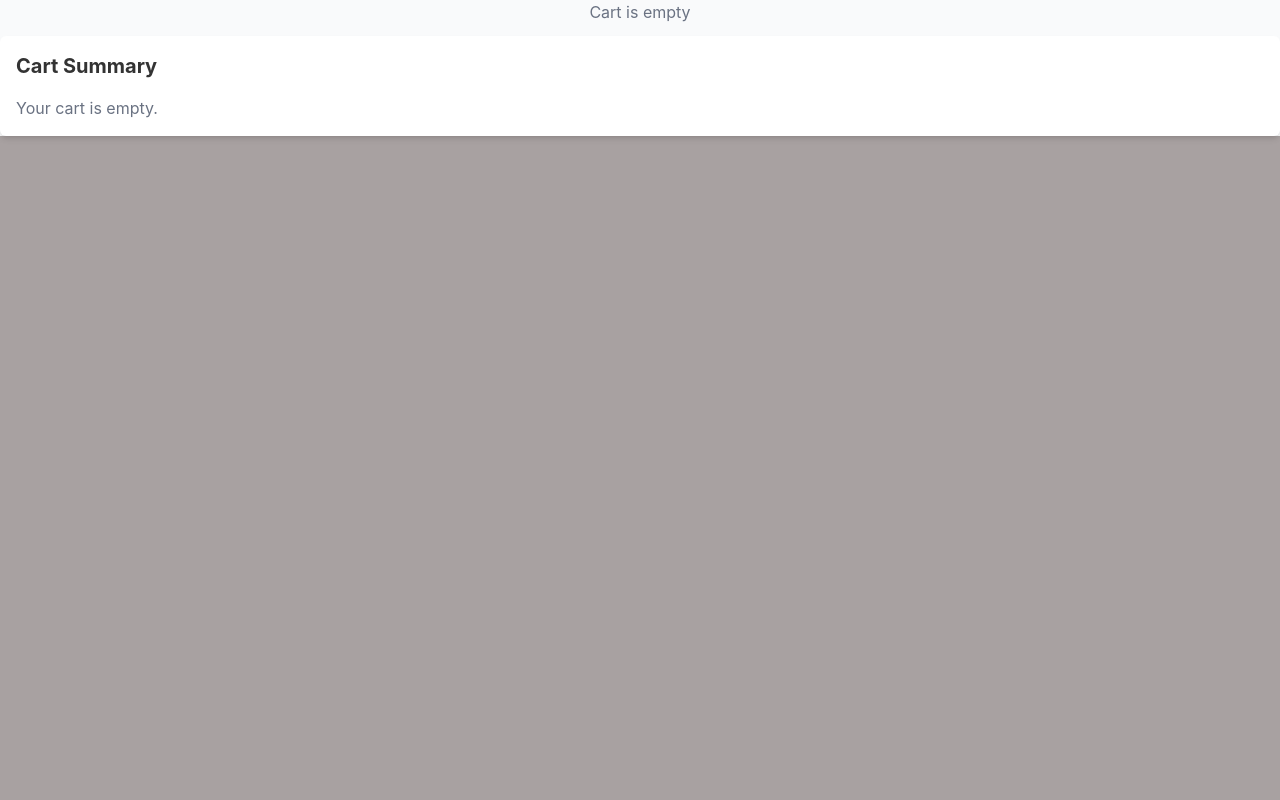
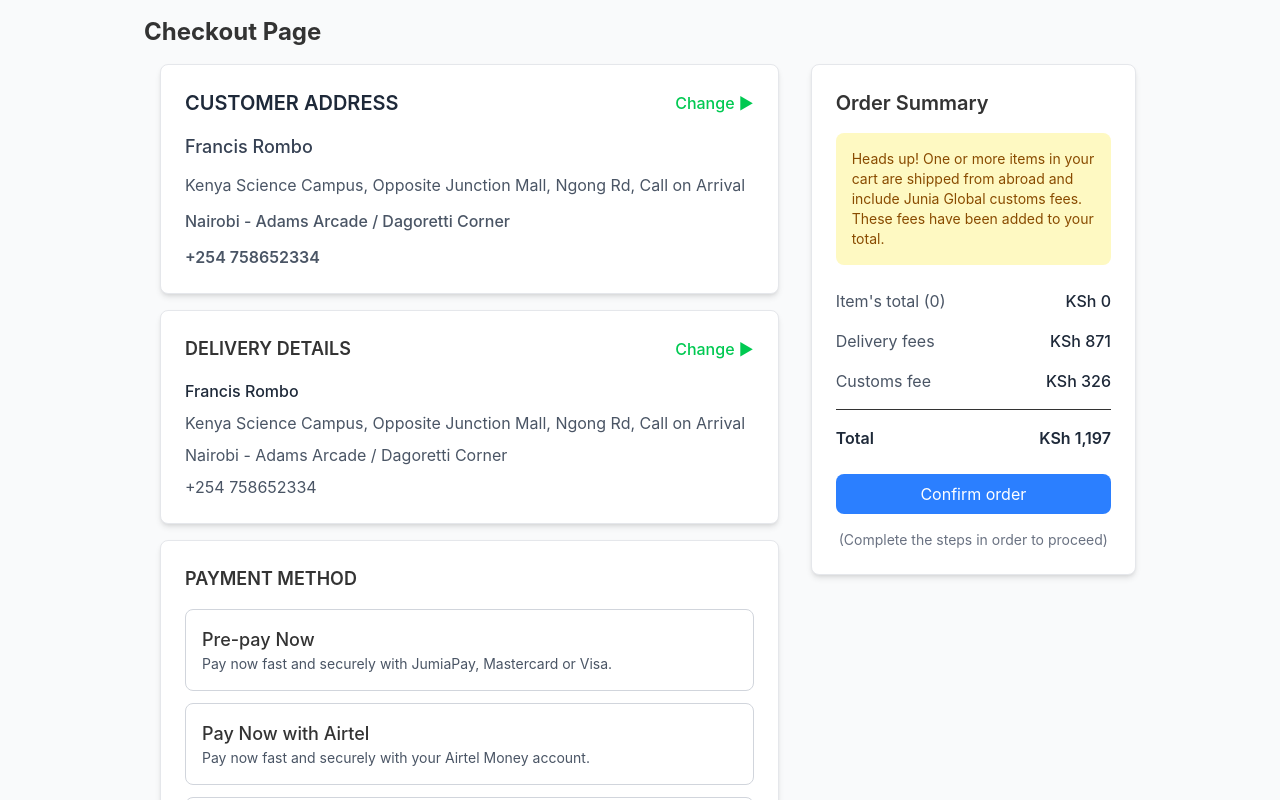
Before and after one commit to Fromb23/greensbay, a React (Vite) app in the folder frontend/: page /checkout/summary in a window 1280 px wide. Shown: the top 800 px of the page. Built offline with nearby package versions, Linux system fonts and the light colour scheme.

Commit message:
confirm order

```diff
--- a/frontend/src/components/CartSummary.jsx
+++ b/frontend/src/components/CartSummary.jsx
@@ -1,6 +1,8 @@
-import React from "react";
+import React, { use } from "react";
+import { useNavigate } from "react-router-dom";
 
 const CartSummary = ({ cartItems }) => {
+  const navigate = useNavigate();
   const totalPrice = cartItems.reduce(
     (sum, item) => sum + (Number(item.price) * item.quantity || 0),
     0
@@ -23,7 +25,8 @@ const CartSummary = ({ cartItems }) => {
           <p className="text-lg font-semibold">
             Subtotal: KSh {totalPrice.toLocaleString()}
           </p>
-          <button className="bg-orange-500 text-white px-4 py-2 rounded w-full mt-4">
+          <button className="cursor-pointer bg-orange-500 text-white px-4 py-2 rounded w-full mt-4"
+            onClick={() => navigate("/checkout/summary/")}>
             Checkout
           </button>
         </>
--- /dev/null
+++ b/frontend/src/components/CustomerAddress.jsx
@@ -0,0 +1,37 @@
+import React from "react";
+
+const CustomerAddress = () => {
+  return (
+    <div className="bg-white p-6 rounded-lg shadow-md border border-gray-200 w-full max-w-lg mx-auto md:max-w-2xl lg:max-w-3xl">
+      {/* Header and Change Button Row */}
+      <div className="flex justify-between items-center mb-4">
+        {/* Section Title */}
+        <h2 className="text-xl font-semibold text-gray-800">CUSTOMER ADDRESS</h2>
+
+        {/* Change Button */}
+        <button className="cursor-pointer text-green-500 hover:text-green-700 font-medium transition-colors">
+          Change ▶
+        </button>
+      </div>
+
+      {/* Customer Details */}
+      <div className="space-y-3 text-gray-700">
+        {/* Name */}
+        <p className="text-lg font-medium">Francis Rombo</p>
+
+        {/* Address */}
+        <p className="text-gray-600">
+          Kenya Science Campus, Opposite Junction Mall, Ngong Rd, Call on Arrival
+        </p>
+
+        {/* Location */}
+        <p className="text-gray-600 font-medium">Nairobi - Adams Arcade / Dagoretti Corner</p>
+
+        {/* Phone Number */}
+        <p className="text-gray-600 font-semibold">+254 758652334</p>
+      </div>
+    </div>
+  );
+};
+
+export default CustomerAddress;
--- /dev/null
+++ b/frontend/src/components/DeliveryDetails.jsx
@@ -0,0 +1,37 @@
+import React from "react";
+
+const DeliveryDetails = () => {
+  return (
+    <div className="bg-white p-6 rounded-lg shadow-md border border-gray-200 w-full max-w-lg mx-auto md:max-w-2xl lg:max-w-3xl">
+      {/* Header and Change Button Row */}
+      <div className="flex justify-between items-center mb-4">
+        {/* Section Title */}
+        <h2 className="text-lg font-semibold">DELIVERY DETAILS</h2>
+
+        {/* Change Button */}
+        <button className="cursor-pointer text-green-500 hover:text-green-600 font-medium transition-colors">
+          Change ▶
+        </button>
+      </div>
+
+      {/* Customer Details */}
+      <div className="space-y-2">
+        {/* Name */}
+        <p className="text-gray-800 font-medium">Francis Rombo</p>
+
+        {/* Address */}
+        <p className="text-gray-600">
+          Kenya Science Campus, Opposite Junction Mall, Ngong Rd, Call on Arrival
+        </p>
+
+        {/* Location */}
+        <p className="text-gray-600">Nairobi - Adams Arcade / Dagoretti Corner</p>
+
+        {/* Phone Number */}
+        <p className="text-gray-600">+254 758652334</p>
+      </div>
+    </div>
+  );
+};
+
+export default DeliveryDetails;
--- /dev/null
+++ b/frontend/src/components/OrderSummary.jsx
@@ -0,0 +1,60 @@
+import React from "react";
+import { useSelector } from "react-redux";
+
+const OrderSummary = () => {
+  // Ensure correct state access (use `items` instead of `cartItems`)
+  const cartItems = useSelector((state) => state.cart.items);
+
+  // Ensure cartItems is defined before calling reduce()
+  const subtotal = cartItems?.length
+    ? cartItems.reduce((sum, item) => sum + item.price * item.quantity, 0)
+    : 0;
+
+  return (
+    <div className="bg-white p-6 rounded-lg md:mt-12 shadow-md border border-gray-200 w-full max-w-lg mx-auto md:max-w-2xl lg:max-w-3xl">
+      <h2 className="text-xl font-semibold mb-4">Order Summary</h2>
+
+      <div className="bg-yellow-100 p-4 rounded-lg mb-6">
+        <p className="text-yellow-800 text-sm">
+          Heads up! One or more items in your cart are shipped from abroad and
+          include Junia Global customs fees. These fees have been added to your
+          total.
+        </p>
+      </div>
+
+      <div className="space-y-4">
+        <div className="flex justify-between">
+          <p className="text-gray-600">Item's total ({cartItems.length})</p>
+          <p className="text-gray-800 font-medium">KSh {subtotal.toLocaleString()}</p>
+        </div>
+
+        <div className="flex justify-between">
+          <p className="text-gray-600">Delivery fees</p>
+          <p className="text-gray-800 font-medium">KSh 871</p>
+        </div>
+
+        <div className="flex justify-between">
+          <p className="text-gray-600">Customs fee</p>
+          <p className="text-gray-800 font-medium">KSh 326</p>
+        </div>
+
+        <div className="flex justify-between border-t pt-4">
+          <p className="text-gray-800 font-semibold">Total</p>
+          <p className="text-gray-800 font-semibold">
+            KSh {(subtotal + 871 + 326).toLocaleString()}
+          </p>
+        </div>
+      </div>
+
+      <button className="w-full mt-6 bg-blue-500 text-white px-4 py-2 rounded-lg hover:bg-blue-600 transition-colors">
+        Confirm order
+      </button>
+
+      <p className="text-gray-500 text-sm mt-4 text-center">
+        (Complete the steps in order to proceed)
+      </p>
+    </div>
+  );
+};
+
+export default OrderSummary;
--- /dev/null
+++ b/frontend/src/components/Payment.jsx
@@ -0,0 +1,57 @@
+import React, { useState } from "react";
+
+const Payment = () => {
+  const [selectedMethod, setSelectedMethod] = useState(null);
+
+  const paymentMethods = [
+    { id: "jumia", name: "Pre-pay Now", description: "Pay now fast and securely with JumiaPay, Mastercard or Visa." },
+    { id: "airtel", name: "Pay Now with Airtel", description: "Pay now fast and securely with your Airtel Money account." },
+    { id: "absa", name: "ABSA Card", description: "Enjoy ABSA Credit Card Installment for payments above KES 10,000." },
+    { id: "mpesa", name: "Pay Now with M-Pesa", description: "Pay now fast and securely with your Mpesa account." },
+    { id: "delivery", name: "Pay on Delivery", description: "Pay on delivery with Mobile Money and Bank Cards.", disabled: true }
+  ];
+
+  const handleSelect = (id) => {
+    if (!paymentMethods.find(method => method.id === id)?.disabled) {
+      setSelectedMethod(id);
+    }
+  };
+
+  return (
+    <div className="bg-white p-6 rounded-lg shadow-md border border-gray-200 w-full max-w-lg mx-auto md:max-w-2xl lg:max-w-3xl">
+      {/* Header */}
+      <h2 className="text-lg font-semibold mb-4">PAYMENT METHOD</h2>
+
+      {/* Payment Options */}
+      <div className="space-y-3">
+        {paymentMethods.map(method => (
+          <label key={method.id} className={`block p-4 border rounded-lg cursor-pointer transition-all ${method.disabled ? "opacity-50 cursor-not-allowed" : "hover:border-green-500"} ${selectedMethod === method.id ? "border-green-500 bg-green-100" : "border-gray-300"}`}>
+            <input
+              type="radio"
+              name="payment"
+              value={method.id}
+              disabled={method.disabled}
+              checked={selectedMethod === method.id}
+              onChange={() => handleSelect(method.id)}
+              className="hidden"
+            />
+            <div>
+              <p className="text-lg font-medium">{method.name}</p>
+              <p className="text-sm text-gray-600">{method.description}</p>
+            </div>
+          </label>
+        ))}
+      </div>
+
+      {/* Confirmation Button */}
+      <button
+        className={`mt-4 w-full py-2 text-white font-bold rounded ${selectedMethod ? "bg-green-500 hover:bg-green-600" : "bg-gray-400 cursor-not-allowed"}`}
+        disabled={!selectedMethod}
+      >
+        Confirm Payment Method
+      </button>
+    </div>
+  );
+};
+
+export default Payment;
--- a/frontend/src/pages/Checkout.jsx
+++ b/frontend/src/pages/Checkout.jsx
@@ -1,28 +1,32 @@
-import React from "react";
-import CartSummary from "../components/CartSummary";
-import Wishlist from "../components/Wishlist";
+import React from 'react';
+import CustomerAddress from '../components/CustomerAddress';
+import DeliveryDetails from '../components/DeliveryDetails';
+import Payment from '../components/Payment';
+import OrderSummary from '../components/OrderSummary';
 
-const Checkout = ({ cartItems = [] }) => {
-  if (!Array.isArray(cartItems) || cartItems.length === 0) return (
-  <div><h2 className="text-center text-gray-500">Cart is empty</h2>
-  <CartSummary cartItems={cartItems} />
-  </div>
-  );
+const Checkout = () => {
+  return (
+    <div className="flex md:flex-row flex-col mx-auto max-w-5xl p-4">
+      {/* Left Content (CustomerAddress, DeliveryDetails, Payment) */}
+      <div className="md:w-2/3">
+        <h1 className="text-2xl font-bold mb-4">Checkout Page</h1>
 
-  const totalPrice = cartItems.reduce((sum, item) => sum + (item.price * item.quantity), 0);
-  const totalItems = cartItems.reduce((sum, item) => sum + item.quantity, 0);
+        <div className="m-4">
+          <CustomerAddress />
+        </div>
 
-  return (
-    <div className="min-h-screen flex items-center justify-center bg-gray-100">
-		<CartSummary cartItems={cartItems} />
-      <div className="bg-white p-6 rounded-lg shadow-lg w-96">
-        <h2 className="text-lg font-semibold mb-2">Cart Summary</h2>
-        <p className="text-sm">Total Items: <span className="font-bold">{totalItems}</span></p>
-        <p className="text-sm">Total Price: <span className="font-bold">Ksh {totalPrice.toLocaleString()}</span></p>
-        <button className="mt-3 w-full bg-blue-600 text-white py-2 rounded-lg hover:bg-blue-700">
-          Checkout
-        </button>
-		<Wishlist wishlistItems={wishlistItems} addToCart={addToCart} />
+        <div className="m-4">
+          <DeliveryDetails />
+        </div>
+
+        <div className="m-4">
+          <Payment />
+        </div>
+      </div>
+
+      {/* Right Content (Order Summary) */}
+      <div className="md:w-1/3 md:ml-4">
+        <OrderSummary />
       </div>
     </div>
   );
--- a/frontend/src/pages/ProductDetail.jsx
+++ b/frontend/src/pages/ProductDetail.jsx
@@ -1,5 +1,6 @@
 import React from 'react';
 import { useParams } from 'react-router-dom';
+import Header from '../components/Header';
 import ProductDescription from '../components/ProductDescription';
 import DeliveryAddress from '../components/DeliveryAddress';
 import products from "/src/data/products";
@@ -12,6 +13,7 @@ const ProductDetail = () => {
 
   return (
     <div className="md:ml-35 py-6 px-3 md:px-8 lg:px-16">
+      <Header />
       <div className="flex flex-col md:flex-row justify-between items-start ">
         <div className="flex mb-3 w-full md:w-1/2">
           <ProductDescription product={product} />
```
Also changed, not shown: frontend/src/components/ProductDescription.jsx (+13 -42 lines), frontend/src/redux/slices/cartSlice.jsx (+31 -3 lines).
